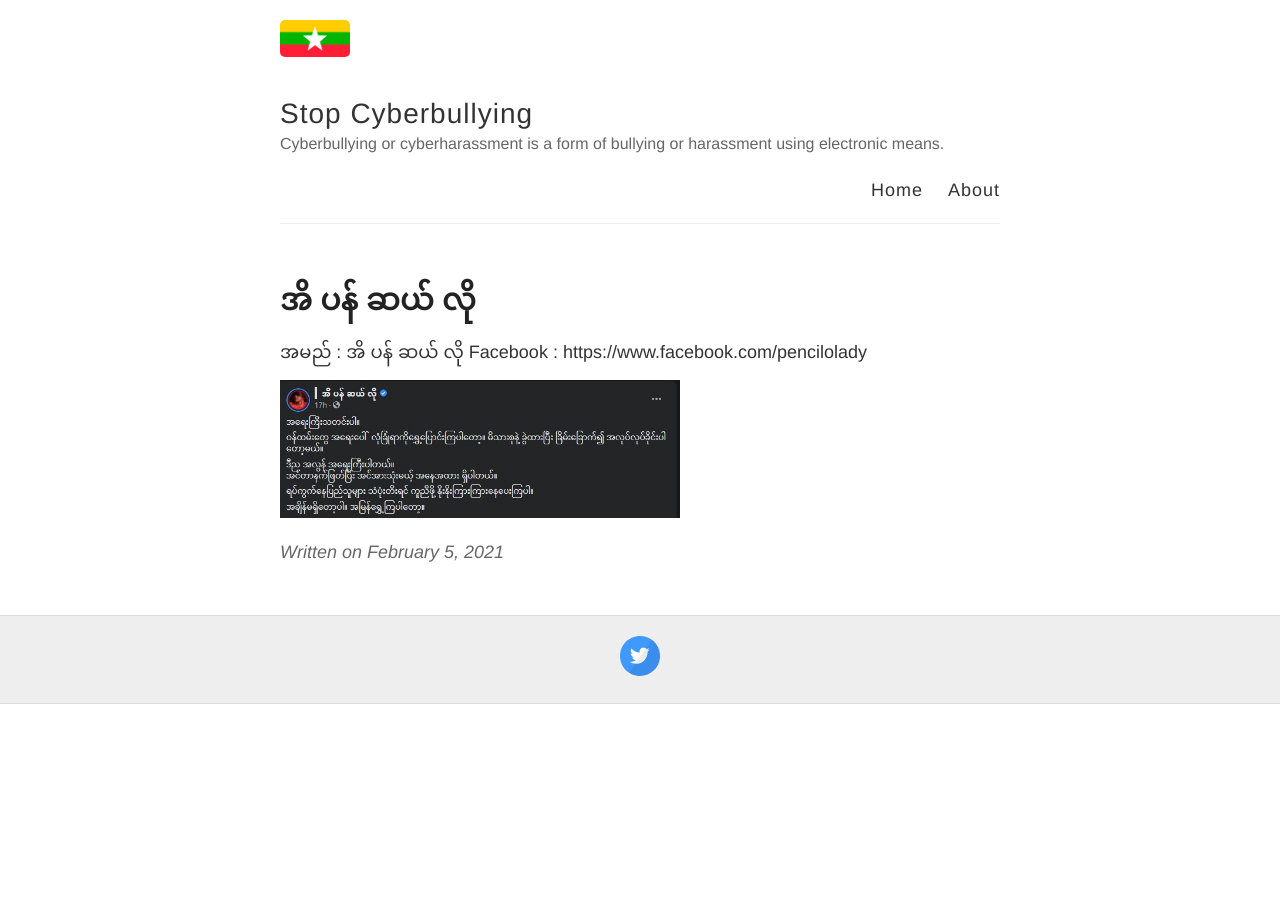
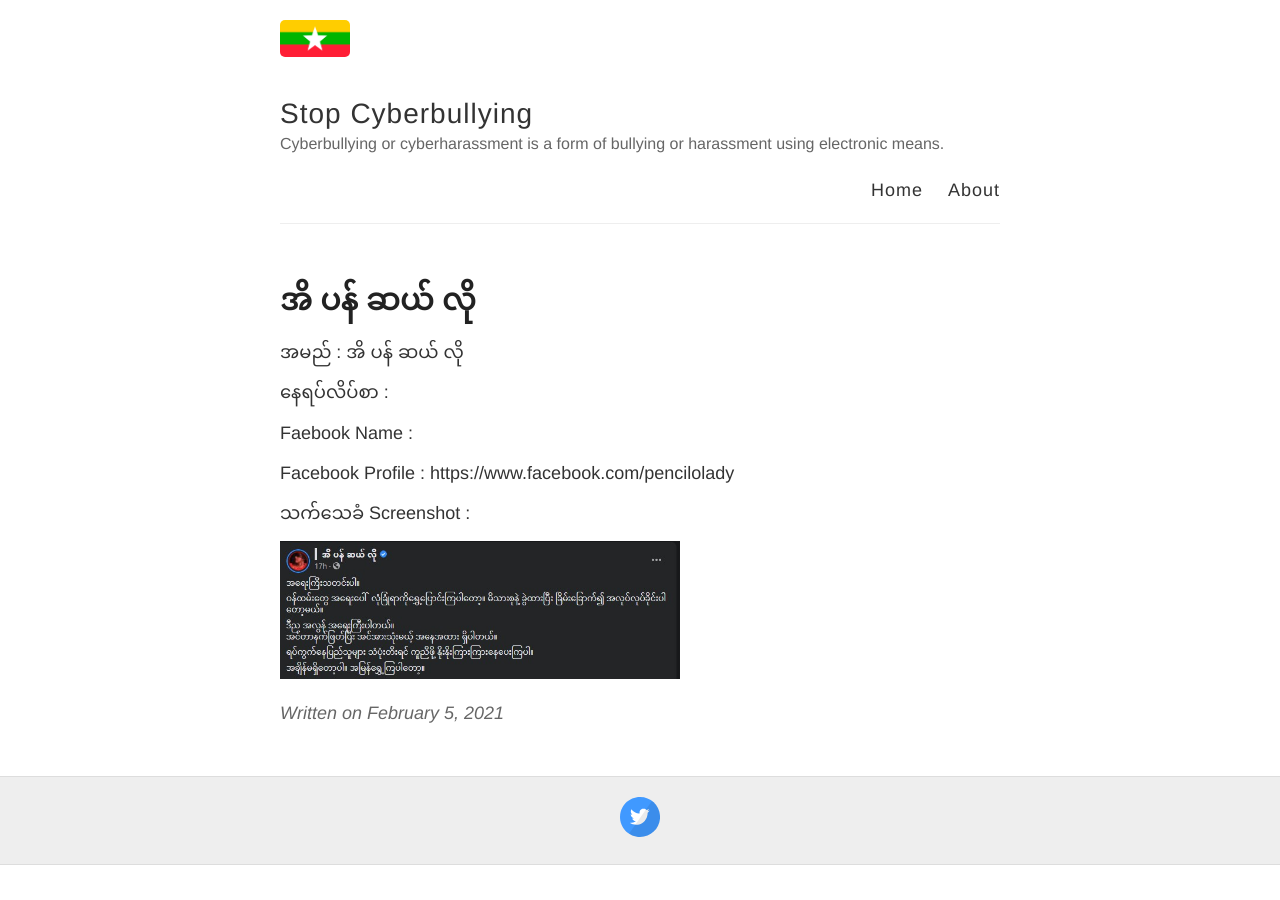
Before and after one commit to redlist/redlist-redlist.github.io, a Jekyll site: the page built from _posts/2021-02-05-001-pencilolady.md, in a window 1280 px wide. Built offline with Jekyll 4.4.1, drawn with Linux system fonts in a browser that asks for light colours.

Commit message:
add new three people

```diff
--- a/_posts/2021-02-05-001-pencilolady.md
+++ b/_posts/2021-02-05-001-pencilolady.md
@@ -3,7 +3,13 @@ layout: post
 title: အိ ပန် ဆယ် လို
 ---
 အမည် : အိ ပန် ဆယ် လို
-Facebook : https://www.facebook.com/pencilolady
 
+နေရပ်လိပ်စာ :
+
+Faebook Name :
+
+Facebook Profile : https://www.facebook.com/pencilolady
+
+သက်သေခံ Screenshot :
 
 [<img src="{{ site.baseurl }}/images/1.jpg" alt="False News" style="width: 400px;"/>]({{ site.baseurl }}/)
```
Also changed, not shown: _posts/2021-02-22-160312.md (added, +13 -0 lines), _posts/2021-02-22-160611.md (added, +13 -0 lines), _posts/2021-02-22-160823.md (added, +13 -0 lines).
